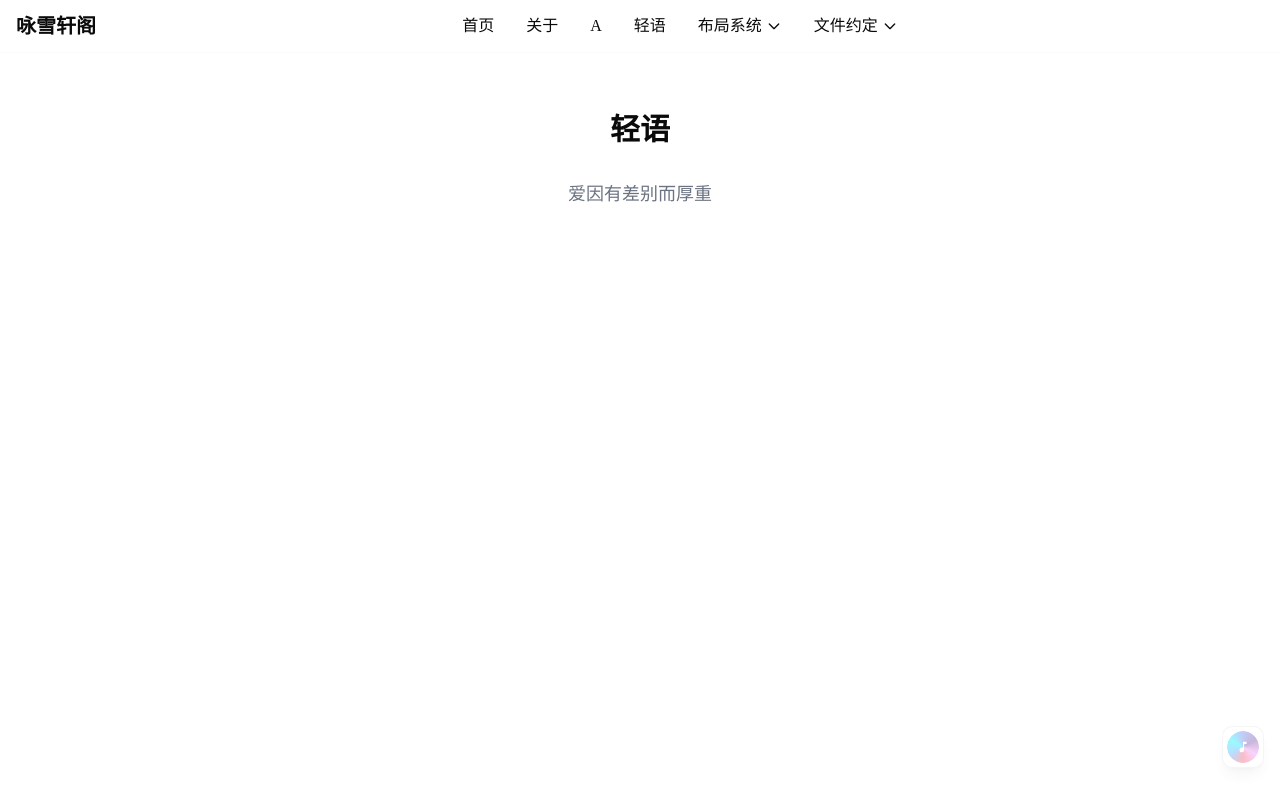
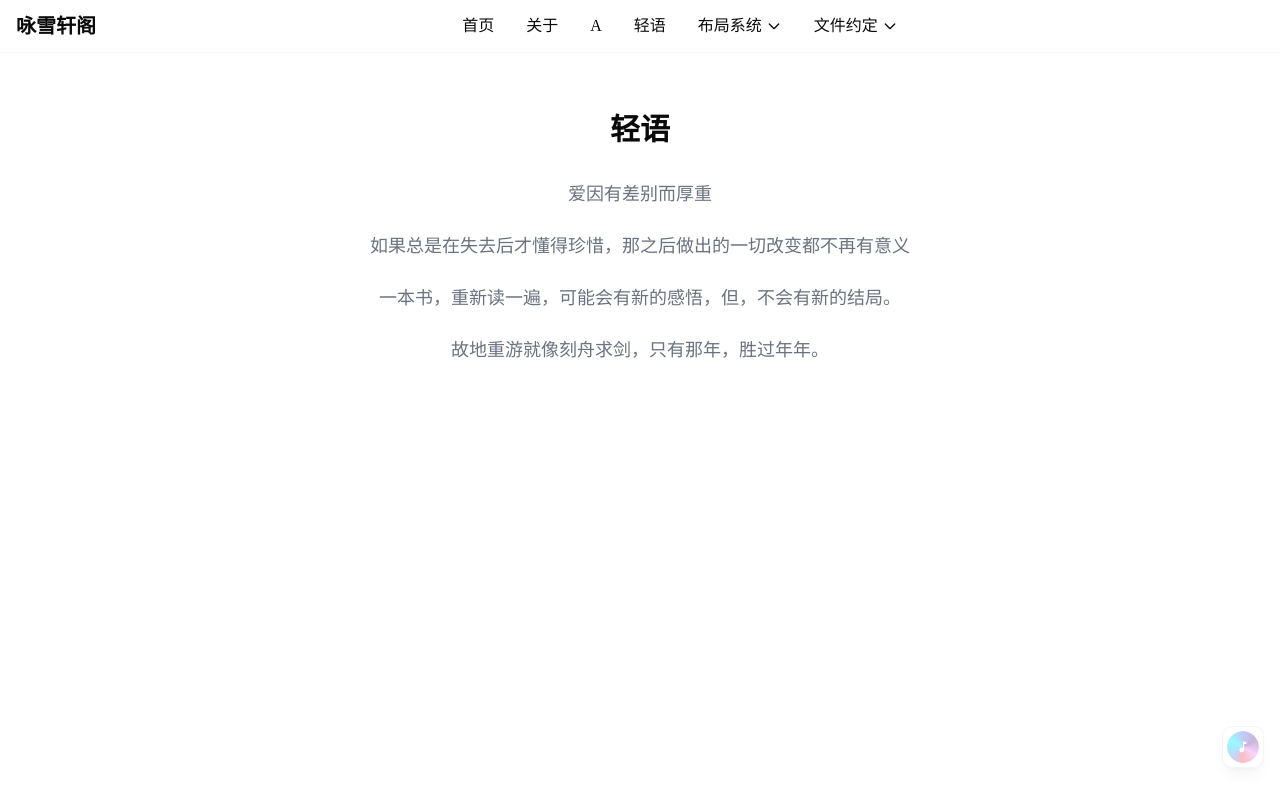
Before and after one commit to weiyuhl/next-app-router, a Next.js app: page /qingyu in a window 1280 px wide. Shown: the top 800 px of the page. Built offline with nearby package versions, Linux system fonts and the light colour scheme.

Commit message:
更新轻语页面内容：添加三段新的感悟文字并优化第三段表达

```diff
--- a/src/app/qingyu/page.tsx
+++ b/src/app/qingyu/page.tsx
@@ -11,9 +11,18 @@ export default function QingyuPage() {
     <div className="min-h-screen bg-background text-foreground">
       <main className="container mx-auto px-4 py-8">
         <h1 className="text-3xl font-bold text-center mb-8">轻语</h1>
-        <div className="flex justify-center">
-          <p className="text-lg text-muted-foreground">
+        <div className="flex flex-col items-center space-y-6">
+          <p className="text-lg text-muted-foreground text-center">
             爱因有差别而厚重
+          </p>
+          <p className="text-lg text-muted-foreground text-center max-w-2xl">
+            如果总是在失去后才懂得珍惜，那之后做出的一切改变都不再有意义
+          </p>
+          <p className="text-lg text-muted-foreground text-center max-w-3xl">
+            一本书，重新读一遍，可能会有新的感悟，但，不会有新的结局。
+          </p>
+          <p className="text-lg text-muted-foreground text-center max-w-2xl">
+            故地重游就像刻舟求剑，只有那年，胜过年年。
           </p>
         </div>
       </main>
```
